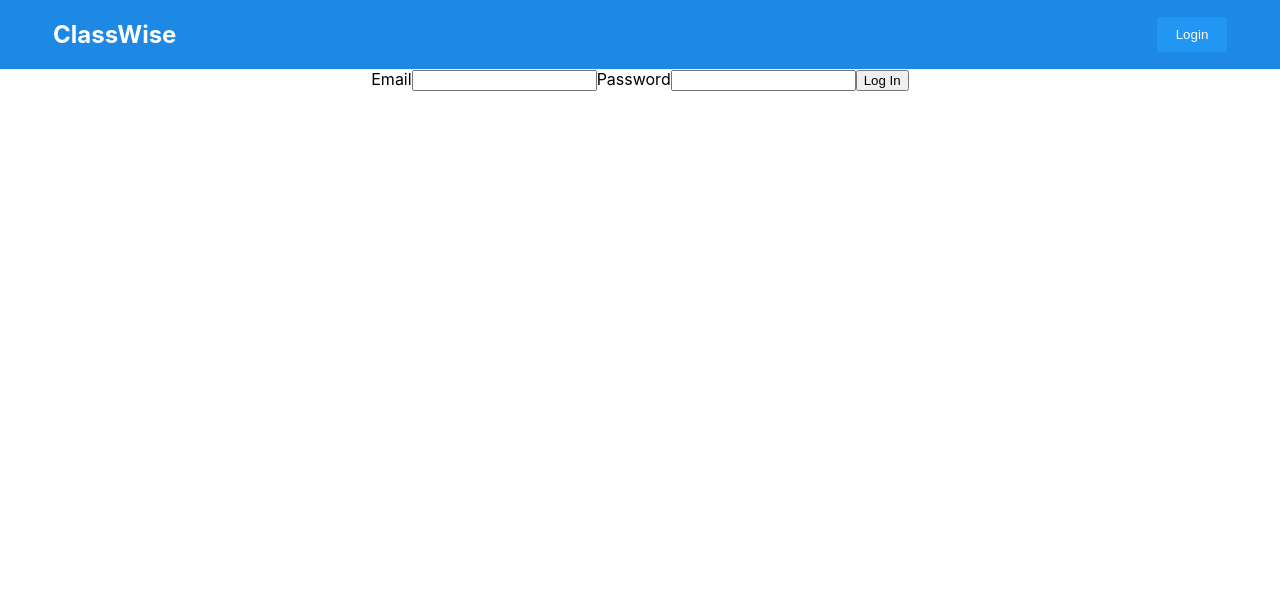
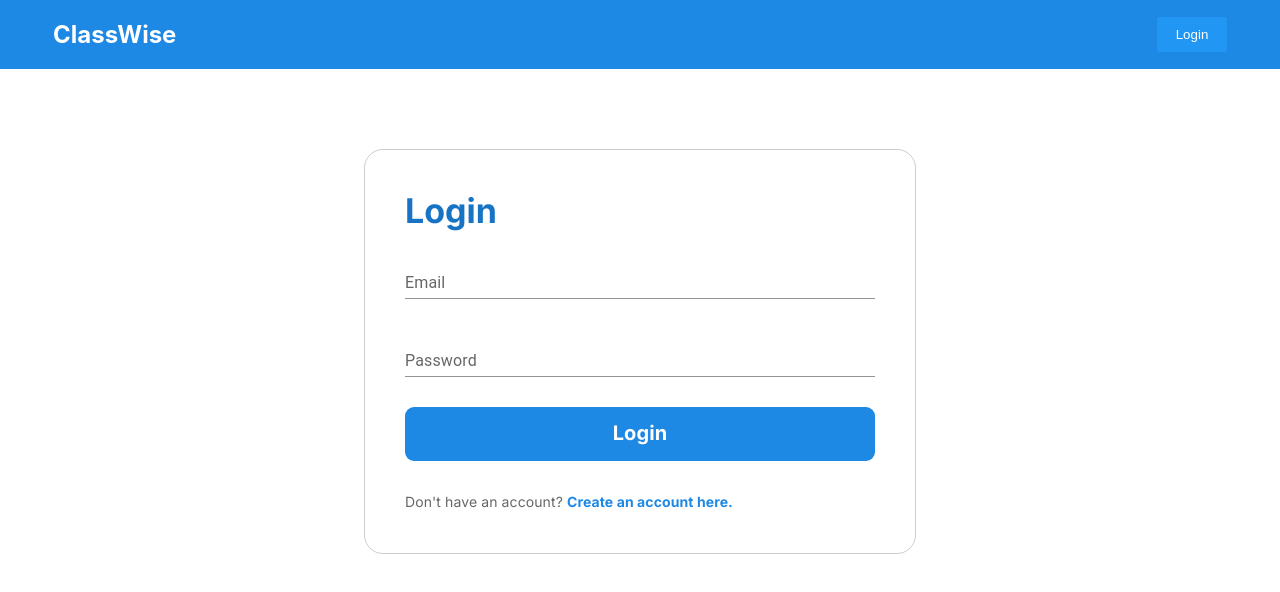
Before and after one commit to dzhang3/ClassWise, a React (Create React App) app in the folder frontend/: page /login in a window 1280 px wide. Shown: the top 592 px of the page. Built offline with nearby package versions, Linux system fonts and the light colour scheme.

Commit message:
done login page

```diff
--- a/frontend/public/index.html
+++ b/frontend/public/index.html
@@ -38,6 +38,5 @@
 
       To begin the development, run `npm start` or `yarn start`.
       To create a production bundle, use `npm run build` or `yarn build`.
-    -->
-  </body>
+    --></body>
 </html>
--- a/frontend/src/App.css
+++ b/frontend/src/App.css
@@ -1,5 +1,8 @@
+@import url("https://fonts.googleapis.com/css2?family=Inter:wght@400;700&display=swap");
+
 .App {
 	text-align: center;
+	display: flex;
 }
 
 .App-logo {
--- a/frontend/src/App.js
+++ b/frontend/src/App.js
@@ -1,12 +1,10 @@
-import './App.css';
-import './styles/course-details.css';
-import './styles/header.css';
-import './styles/searchbar.css';
-import { Routes, Route } from 'react-router-dom';
-import ClassPage from './pages/ClassPage';
-import LandingPage from './pages/LandingPage';
-import LoginPage from './pages/LoginPage';
-
+import "./App.css";
+import "./styles/course-details.css";
+import "./styles/header.css";
+import "./styles/searchbar.css";
+import "./styles/components.css";
+import { Routes, Route } from "react-router-dom";
+import { LandingPage, ClassPage, LoginPage, RegisterPage } from "./pages";
 
 function App() {
 	return (
@@ -15,7 +13,8 @@ function App() {
 				<Route path="/" element={<LandingPage />} />
 				<Route path="/class" element={<ClassPage />} />
 				<Route path="/class/:id" element={<ClassPage />} />
-        <Route path='/login' element={<LoginPage />} />
+				<Route path="/login" element={<LoginPage />} />
+				<Route path="/register" element={<RegisterPage />} />
 			</Routes>
 		</div>
 	);
--- /dev/null
+++ b/frontend/src/components/LoginRegistration/LoginComponent.js
@@ -0,0 +1,91 @@
+import React, { useState } from "react";
+import { useHistory } from "react-router-dom";
+import TextField from "@mui/material/TextField";
+
+function LoginComponent() {
+	const [email, setEmail] = useState("");
+	const [password, setPassword] = useState("");
+	const [error, setError] = useState(null);
+
+	async function handleSubmit(e) {
+		// e.preventDefault();
+		// try {
+		//   await login(email, password);
+		//   history.push("/");
+		// } catch (err) {
+		//   setError("Failed to log in");
+		// }
+		return;
+	}
+	return (
+		<div
+			className="login-component-wrapper"
+			style={{
+				width: "100%",
+				display: "flex",
+				justifyContent: "center",
+				paddingTop: "10vh",
+			}}
+		>
+			<div className="login-component">
+				<div className="login-component-title">Login</div>
+
+				<form
+					onSubmit={handleSubmit}
+					style={{
+						display: "flex",
+						flexDirection: "column",
+						width: "100%",
+						gap: "30px",
+						textAlign: "left",
+					}}
+				>
+					<TextField
+						variant="standard"
+						type="email"
+						label="Email"
+						onChange={(e) => setEmail(e.target.value)}
+						value={email}
+					/>
+
+					<div
+						className="login-component-password"
+						style={{
+							display: "flex",
+							flexDirection: "column",
+							justifyContent: "space-between",
+						}}
+					>
+						<TextField
+							variant="standard"
+							type="password"
+							label="Password"
+							onChange={(e) => setPassword(e.target.value)}
+							value={password}
+						/>
+
+						{/* <div className="login-component-forgot-password">
+							<a href="/forgot-password">Forgot Password?</a>
+						</div> */}
+					</div>
+
+					<button className="login-component-button" type="submit">
+						<div className=".login-component-button-text">
+							Login
+						</div>
+					</button>
+
+					<div className="login-component-signup">
+						Don't have an account?{" "}
+						<a href="/register" className="register-text">
+							Create an account here.
+						</a>
+					</div>
+				</form>
+				{error && <p>{error}</p>}
+			</div>
+		</div>
+	);
+}
+
+export default LoginComponent;
--- /dev/null
+++ b/frontend/src/components/LoginRegistration/RegisterComponent.js
@@ -0,0 +1,91 @@
+import React, { useState } from "react";
+import { useHistory } from "react-router-dom";
+import TextField from "@mui/material/TextField";
+
+function RegisterComponent() {
+	const [email, setEmail] = useState("");
+	const [password, setPassword] = useState("");
+	const [error, setError] = useState(null);
+
+	async function handleSubmit(e) {
+		// e.preventDefault();
+		// try {
+		//   await login(email, password);
+		//   history.push("/");
+		// } catch (err) {
+		//   setError("Failed to log in");
+		// }
+		return;
+	}
+	return (
+		<div
+			className="login-component-wrapper"
+			style={{
+				width: "100%",
+				display: "flex",
+				justifyContent: "center",
+				paddingTop: "10vh",
+			}}
+		>
+			<div className="login-component">
+				<div className="login-component-title">Login</div>
+
+				<form
+					onSubmit={handleSubmit}
+					style={{
+						display: "flex",
+						flexDirection: "column",
+						width: "100%",
+						gap: "30px",
+						textAlign: "left",
+					}}
+				>
+					<TextField
+						variant="standard"
+						type="email"
+						label="Email"
+						onChange={(e) => setEmail(e.target.value)}
+						value={email}
+					/>
+
+					<div
+						className="login-component-password"
+						style={{
+							display: "flex",
+							flexDirection: "column",
+							justifyContent: "space-between",
+						}}
+					>
+						<TextField
+							variant="standard"
+							type="password"
+							label="Password"
+							onChange={(e) => setPassword(e.target.value)}
+							value={password}
+						/>
+
+						{/* <div className="login-component-forgot-password">
+							<a href="/forgot-password">Forgot Password?</a>
+						</div> */}
+					</div>
+
+					<button className="login-component-button" type="submit">
+						<div className=".login-component-button-text">
+							Login
+						</div>
+					</button>
+
+					<div className="login-component-signup">
+						Don't have an account?{" "}
+						<a href="/register" className="register-text">
+							Create an account here.
+						</a>
+					</div>
+				</form>
+				{error && <p>{error}</p>}
+			</div>
+		</div>
+	);
+}
+
+export default RegisterComponent;
--- a/frontend/src/pages/LoginPage.js
+++ b/frontend/src/pages/LoginPage.js
@@ -1,46 +1,13 @@
-import React, { useState } from "react";
-import { useHistory } from "react-router-dom";
+import LoginComponent from "../components/LoginRegistration/LoginComponent";
 import TitleHeader from "../components/navigation/title-header";
 
 function LoginPage() {
-  const [email, setEmail] = useState("");
-  const [password, setPassword] = useState("");
-  const [error, setError] = useState(null);
-
-  async function handleSubmit(e) {
-    // e.preventDefault();
-    // try {
-    //   await login(email, password);
-    //   history.push("/");
-    // } catch (err) {
-    //   setError("Failed to log in");
-    // }
-  }
-
-  return (
-    <div className="LoginPage">
-      <TitleHeader />
-
-      <form onSubmit={handleSubmit}>
-        <label>Email</label>
-        <input
-          type="email"
-          onChange={(e) => setEmail(e.target.value)}
-          value={email}
-          required
-        />
-        <label>Password</label>
-        <input
-          type="password"
-          onChange={(e) => setPassword(e.target.value)}
-          value={password}
-          required
-        />
-        <button type="submit">Log In</button>
-      </form>
-      {error && <p>{error}</p>}
-    </div>
-  );
+	return (
+		<div className="LoginPage" style={{ alignContent: "center" }}>
+			<TitleHeader />
+			<LoginComponent />
+		</div>
+	);
 }
 
 export default LoginPage;
--- /dev/null
+++ b/frontend/src/pages/RegisterPage.js
@@ -0,0 +1,13 @@
+import RegisterComponent from "../components/LoginRegistration/RegisterComponent";
+import TitleHeader from "../components/navigation/title-header";
+
+function RegisterPage() {
+	return (
+		<div className="LoginPage" style={{ alignContent: "center" }}>
+			<TitleHeader />\
+			<RegisterComponent />
+		</div>
+	);
+}
+
+export default RegisterPage;
--- /dev/null
+++ b/frontend/src/pages/index.js
@@ -0,0 +1,4 @@
+export { default as LoginPage } from "./LoginPage";
+export { default as RegisterPage } from "./RegisterPage";
+export { default as ClassPage } from "./ClassPage";
+export { default as LandingPage } from "./LandingPage";
--- /dev/null
+++ b/frontend/src/styles/components.css
@@ -0,0 +1,88 @@
+.login-component {
+	display: flex;
+	width: 552px;
+	padding: 40px;
+	flex-direction: column;
+	justify-content: center;
+	align-items: flex-start;
+	gap: 20px;
+	border-radius: 19px;
+	border: 1px solid
+		var(--components-chip-default-focus-fill, rgba(0, 0, 0, 0.2));
+}
+
+.login-component .login-component-title {
+	color: #1774c5;
+	font-family: Inter;
+	font-size: 34px;
+	font-style: normal;
+	font-weight: 700;
+	line-height: normal;
+}
+
+.login-component .login-component-button {
+	display: flex;
+	height: 54px;
+	padding: var(--1, 8px) var(--none, 0px);
+	justify-content: center;
+	align-items: center;
+	gap: 10px;
+	align-self: stretch;
+	border-radius: 9px;
+	background: #1e88e5;
+	width: 100%;
+	border: none;
+	cursor: pointer;
+
+	color: #fff;
+	/* leading-trim: both;
+	text-edge: cap; */
+	font-feature-settings: "clig" off, "liga" off;
+	font-family: Inter;
+	font-size: 20px;
+	font-style: normal;
+	font-weight: 700;
+	line-height: 157%; /* 31.4px */
+	letter-spacing: 0.1px;
+}
+
+.login-component .login-component-button:hover {
+	background: #1a63d2;
+}
+
+.login-component .login-component-button .login-component-button-text {
+	color: #fff;
+	font-feature-settings: "clig" off, "liga" off;
+	font-size: 20px;
+	font-style: normal;
+	font-weight: 700;
+	line-height: 157%; /* 31.4px */
+	letter-spacing: 0.1px;
+}
+
+.login-component .login-component-signup {
+	color: var(--text-secondary, rgba(0, 0, 0, 0.6));
+	font-feature-settings: "clig" off, "liga" off;
+	font-family: Inter;
+	font-size: 14px;
+	font-style: normal;
+	font-weight: 400;
+	line-height: 157%; /* 21.98px */
+	letter-spacing: 0.1px;
+}
+
+.login-component .login-component-signup .register-text {
+	color: var(--text-secondary, #1e88e5);
+	font-feature-settings: "clig" off, "liga" off;
+	font-family: Inter;
+	font-size: 14px;
+	font-style: normal;
+	font-weight: 700;
+	line-height: 157%;
+	letter-spacing: 0.1px;
+	text-decoration: none;
+}
+
+.login-component .login-component-signup .register-text:hover {
+	text-decoration: underline;
+}
```
Also changed, not shown: frontend/src/pages/LandingPage.js (+20 -20 lines). Lines whose indentation alone changed are shown as unchanged.
